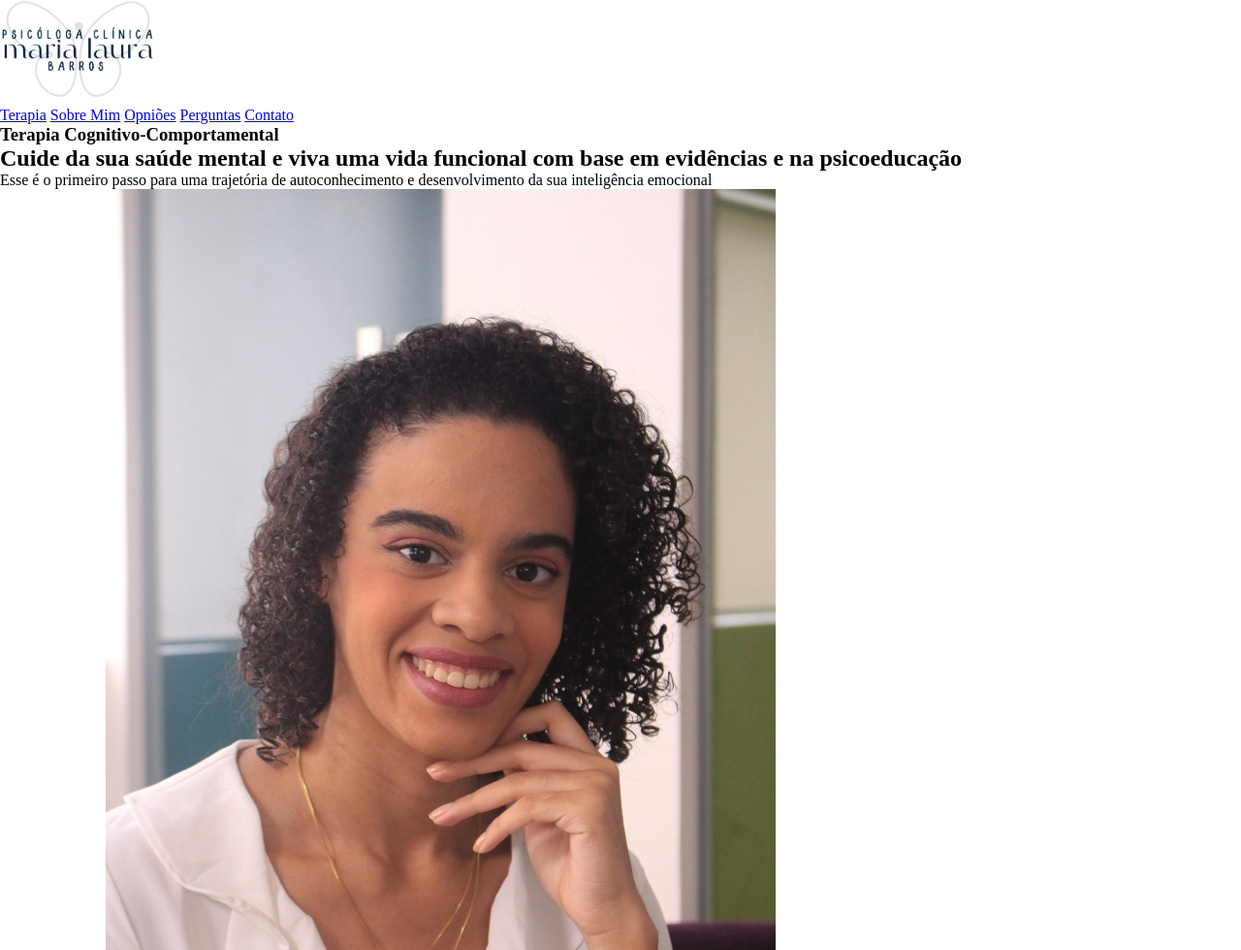
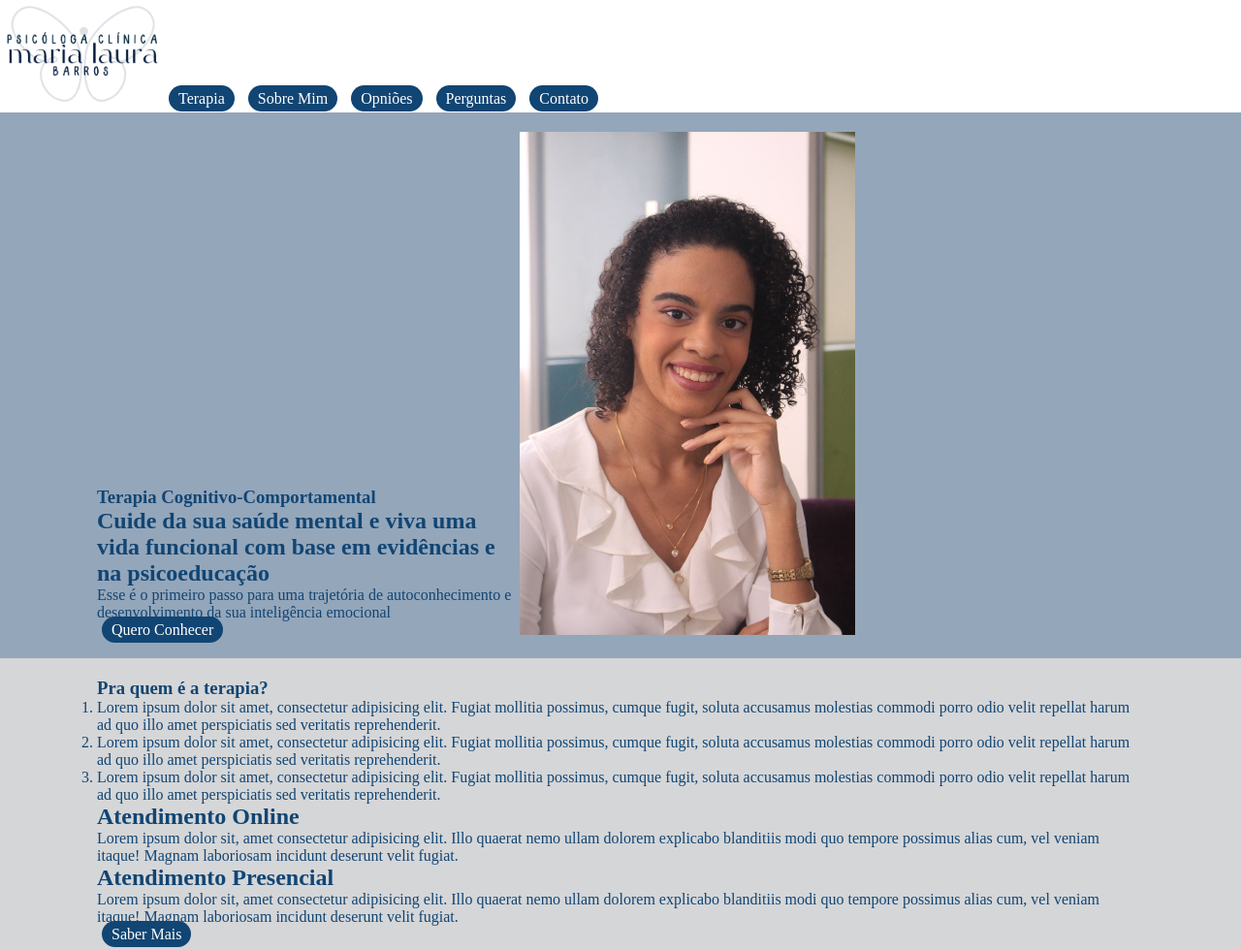
Before and after one commit to JoaoPauloLins/psiMariaLauraBarros, a plain HTML site: page index.html in a window 1280 px wide. Shown: the top 980 px of the page at 97% size. Drawn offline with Linux system fonts and the light colour scheme.

Commit message:
update header and sections styles

```diff
--- a/assets/css/header.css
+++ b/assets/css/header.css
@@ -0,0 +1,38 @@
+.header {
+    padding: 5px;
+    background-color: #ffffff;
+}
+
+.header a {
+    display: inline;
+    text-decoration: none;
+}
+
+.header a:visited {
+    color: white;
+}
+
+.header__navegacao {
+    display: inline-block;
+}
+
+.header__navegacao a {
+    background-color: #114573;
+    color: white;
+    margin: 0px 5px;
+    padding: 5px 10px;
+    border-radius: 20px;
+}
+
+.header__navegacao a:hover {
+    background-color: #94a6ba;
+}
+
+.header__logo {
+    width: 160px;
+    height: 102px;
+}
+
+.header ul li {
+    display: inline;
+}
--- a/assets/css/style.css
+++ b/assets/css/style.css
@@ -3,3 +3,48 @@
     margin: 0;
     border: 0;
 }
+
+section {
+    padding: 20px 100px;
+    color: #114573;
+}
+
+#inicio,
+#sobreMim,
+#perguntas {
+    background-color: #94a6ba;
+}
+
+#terapia,
+#opnioes,
+#contato {
+    background-color: #d5d6d8;
+}
+
+#inicio div {
+    display: inline-block;
+    width: 40%;
+}
+
+#inicio aside {
+    display: inline-block;
+    width: 40%;
+}
+
+.inicio__img {
+    width: 80%;
+    height: 80%;
+}
+
+main a {
+    text-decoration: none;
+    background-color: #114573;
+    color: white;
+    margin: 0px 5px;
+    padding: 5px 10px;
+    border-radius: 20px;
+}
+
+main a:hover {
+    background-color: #94a6ba;
+}
--- a/index.html
+++ b/index.html
@@ -3,32 +3,32 @@
   <head>
     <meta charset="UTF-8" />
     <meta name="viewport" content="width=device-width, initial-scale=1.0" />
+    <link rel="stylesheet" href="./assets/css/style.css" />
     <link rel="stylesheet" href="./assets/css/header.css" />
-    <link rel="stylesheet" href="./assets/css/style.css" />
     <title>Psi Maria Laura Barros</title>
   </head>
   <body>
-    <header>
-      <h1>
+    <header class="header">
       <a href="index.html">
         <img
+          class="header__logo"
           src="assets/img/LogoMariaLaura.png"
           alt="LogoMariaLaura"
-            width="160"
-            height="102"
         />
       </a>
-      </h1>
-      <nav>
-        <a href="#terapia">Terapia</a>
-        <a href="#sobreMim">Sobre Mim</a>
-        <a href="#opnioes">Opniões</a>
-        <a href="#perguntas">Perguntas</a>
-        <a href="#contato">Contato</a>
+      <nav class="header__navegacao">
+        <ul>
+          <li><a href="#terapia">Terapia</a></li>
+          <li><a href="#sobreMim">Sobre Mim</a></li>
+          <li><a href="#opnioes">Opniões</a></li>
+          <li><a href="#perguntas">Perguntas</a></li>
+          <li><a href="#contato">Contato</a></li>
+        </ul>
       </nav>
     </header>
     <main>
       <section id="inicio">
+        <div>
           <h3>Terapia Cognitivo-Comportamental</h3>
           <h2>
             Cuide da sua saúde mental e viva uma vida funcional com base em
@@ -39,10 +39,14 @@
             desenvolvimento da sua inteligência emocional
           </p>
           <a href="#terapia">Quero Conhecer</a>
+        </div>
+        <aside>
           <img
+            class="inicio__img"
             src="assets/img/MariaLauraPsicologa1.jpg"
             alt="Maria Laura Psicologa"
           />
+        </aside>
       </section>
       <section id="terapia">
         <div>
```
Lines whose indentation alone changed are shown as unchanged.
